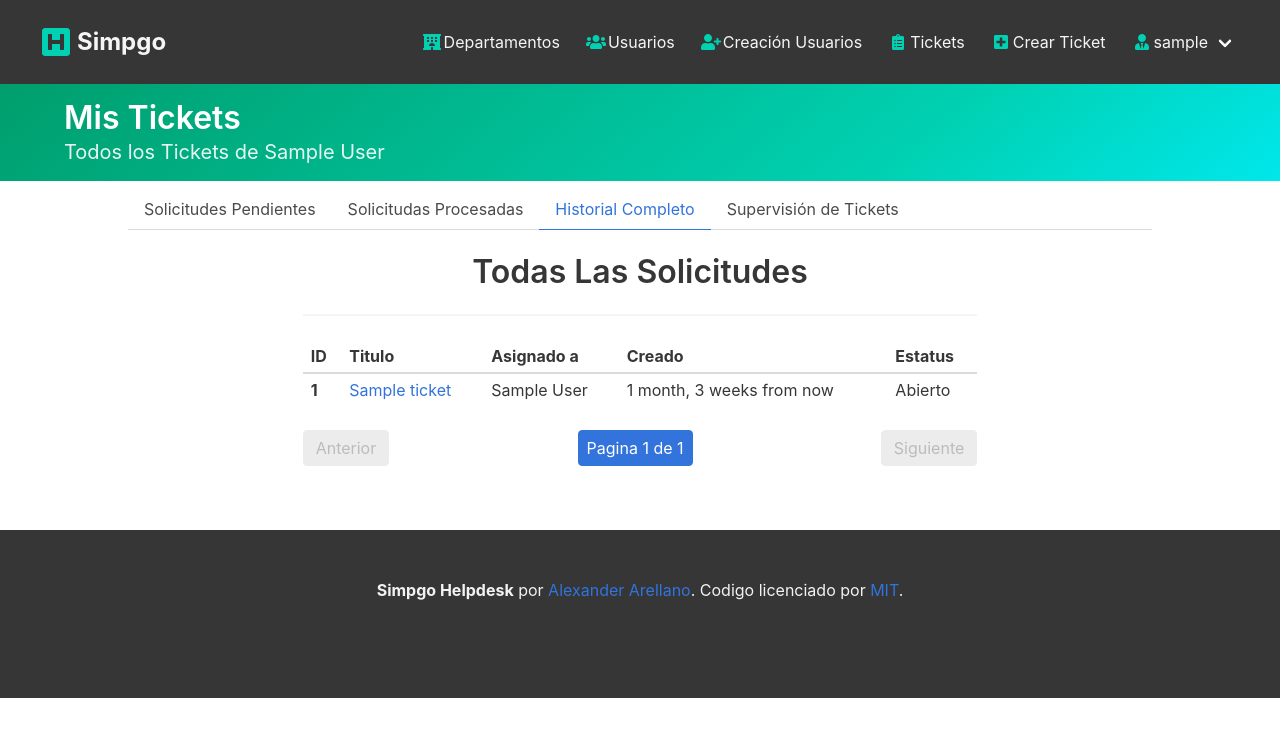
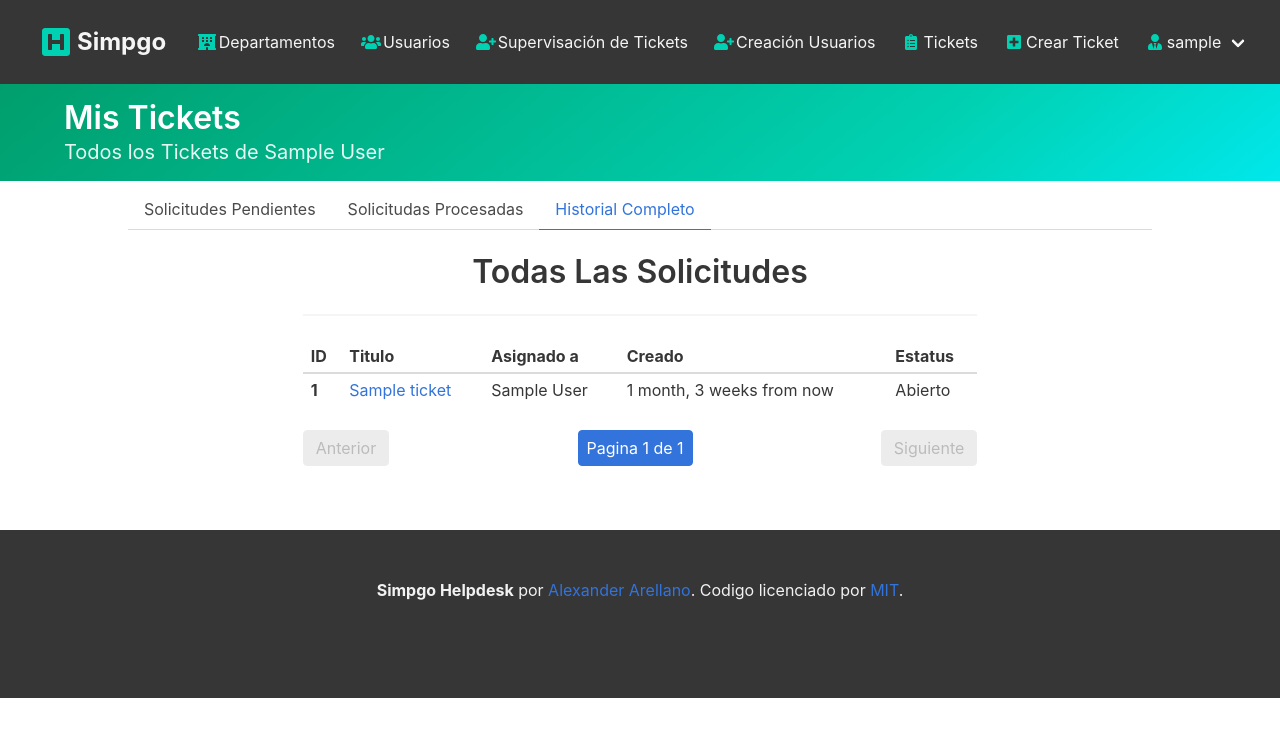
Before and after one commit to aarellanoj/Simpgo, a Django app: page /my-tickets/history/ in a window 1280 px wide. Shown: the top 745 px of the page. Run offline with Django 3.2, Linux system fonts and the light colour scheme; a user stored in the database is signed in; tables that the repository leaves empty hold one stand-in row (values such as "Sample post"); parts of the project's set-up code (start-up, migrations or seed data) failed here and were passed over; some libraries are stand-ins or nearby versions.

Commit message:
Superviser

```diff
--- a/simpgo_app/models.py
+++ b/simpgo_app/models.py
@@ -127,9 +127,10 @@ class Profile(models.Model):
     def is_superviser(self):
         departments = list(Department.objects.all())
         x = False
+        d = None
         for department in departments:
             if self.user == department.department_chief.user:
-                x = True
+                x = department
         return x
 
     def __str__(self):
--- a/simpgo_app/templates/simpgo_app/account.html
+++ b/simpgo_app/templates/simpgo_app/account.html
@@ -6,7 +6,9 @@
         <h1 class="title">
             {{ account.get_full_name }}
         </h1>
-          <h2 class="subtitle">Cuenta #{{account.id}} </h2>
+          <h2 class="subtitle">
+            Departamento: {{ account.profile.department.name }} - Cargo: {{ account.profile.job_title }}
+          </h2>
       </div>
     </div>
   </section>
--- a/simpgo_app/templates/simpgo_app/base.html
+++ b/simpgo_app/templates/simpgo_app/base.html
@@ -11,7 +11,7 @@
     {% block helpdesk_head %}
     {% endblock %}
   </head>
-  <body>
+  <body style="height:746px;">
     <nav class="navbar is-spaced is-dark" role="navigation" aria-label="main navigation">
         <div class="navbar-brand">
 
@@ -51,6 +51,15 @@
                               <i class="fas fa-users"></i>
                         </span>
                         <span> Usuarios</span>
+                      </a>
+                    {% endif %}
+
+                    {%  if user.profile.is_superviser  %}
+                      <a class="navbar-item" href="{% url 'supervise_ticket' %}">
+                          <span class="icon has-text-primary">
+                                <i class="fas fa-user-plus"></i>
+                          </span>
+                          <span> Supervisación de Tickets</span>
                       </a>
                     {% endif %}
 
@@ -100,6 +109,15 @@
 
                 {% elif user.is_authenticated %}
                   <div class="navbar-end">
+
+                      {%  if user.profile.is_superviser  %}
+                        <a class="navbar-item" href="{% url 'supervise_ticket' %}">
+                            <span class="icon has-text-primary">
+                                  <i class="fas fa-eye"></i>
+                            </span>
+                            <span> Supervisación de Tickets</span>
+                        </a>
+                      {% endif %}
 
                       <a class="navbar-item" href="{% url 'my_tickets' %}">
                         <span class="icon has-text-primary">
--- a/simpgo_app/templates/simpgo_app/my_tickets.html
+++ b/simpgo_app/templates/simpgo_app/my_tickets.html
@@ -38,9 +38,6 @@
               <li {% if 'in-process' in request.get_full_path %} class="is-active" {% endif %} ><a href="{% url 'my_tickets' %}" >Solicitudes Pendientes</a></li>
               <li {% if 'processed' in request.get_full_path %} class="is-active" {% endif %}  ><a href="{% url 'my_tickets_pro' %}" >Solicitudas Procesadas</a></li>
               <li {% if 'history' in request.get_full_path %} class="is-active" {% endif %} ><a href="{% url 'my_tickets_history' %}" >Historial Completo</a></li>
-              {% if request.user.profile.is_superviser %}
-                <li {% if 'supervise' in request.get_full_path %} class="is-active" {% endif %} ><a href="{% url 'supervise_ticket' %}"> Supervisión de Tickets </a></li>
-              {% endif %}
             </ul>
           </div>
       {% if tickets_pro %}
@@ -228,59 +225,7 @@
       </div>
       {% endif %}
 
-      {% if tickets_sup %}
-      <div class="columns">
-        <div class="column is-8 is-offset-2">
-          <center>
-            <form method="POST" action="{% url 'my_tickets' %}">{% csrf_token %}
-                <p class="title" align="center">Supervisión de Solcitudes</p>
-                <hr>
-              <table class="table is-narrow is-hoverable is-fullwidth">
-                <thead>
-                  <tr class="">
-                    <th>ID</th>
-                    <th>Titulo</th>
-                    <th>Asignado a</th>
-                    <th>Creado</th>
-                    <th>Estatus</th>
-                  </tr>
-                </thead>
-                <tbody>
-                  {% for ticket in tickets_sup %}
-                    <tr>
-                      <th>{{ticket.id}}</th>
-                      <td><a href="{% url 'ticket_view' ticket.id %}" title="{{ticket.title}}">{{ticket.title}}</a> </td>
-                      <td>{{ticket.assigned_to}}</td>
-                      <td>{{ticket.created|naturaltime}}</td>
-                      <td>{{ticket.get_status_display}}</td>
-                    </tr>
-                  {% endfor %}
-                </tbody>
-              </table>
-              <nav class="pagination is-centered" role="navigation" aria-label="pagination">
-                {% if tickets_sup.has_previous %}
-                  <a href="?page={{ tickets_sup.previous_page_number }}" class="pagination-previous">Anterior</a>
-                {% else %}
-                  <a class="pagination-previous" disabled >Anterior</a>
-                {% endif %}
-
-                {% if tickets_sup.has_next %}
-                  <a href="?page={{ tickets_sup.next_page_number }}" class="pagination-next">Siguiente</a>
-                {% else %}
-                  <a class="pagination-next" disabled >Siguiente</a>
-                {% endif %}
-
-                <ul class="pagination-list">
-                  <li><a class="pagination-link is-current">Pagina {{ tickets_sup.number }} de {{ tickets_sup.paginator.num_pages }}</a></li>
-                </ul>
-              </nav>
-            </form>
-          </center>
-        </div>
-      </div>
-      {% endif %}
-
-      {% if not history and not tickets_pro and not tickets and not tickets_sup %}
+      {% if not history and not tickets_pro and not tickets %}
           <div class="notification is-primary is-fullwidth is-fullheight">
             <h3 class="is-title is-3">Felicidades No Tienes Ningun Ticket.</h3>
           </div>
--- a/simpgo_app/templates/simpgo_app/ticket_view.html
+++ b/simpgo_app/templates/simpgo_app/ticket_view.html
@@ -109,7 +109,7 @@
     <hr>
   {% endfor %}
   <!-- Fin Respuestas al Comentario -->
-  {% if user.profile.is_superviser %}
+  {% if user.profile.is_superviser and not ticket.is_supervised and not ticket.deleted %}
     <div class="buttons" style="margin:1em;">
         <a class="button is-primary" href="{% url 'supervised_accept' ticket.id %}">
             <span class="icon is-small">
@@ -126,7 +126,7 @@
     </div>
   {% endif %}
 
-{% if user.profile.is_worker %}
+{% if user.profile.is_worker and ticket.is_supervised %}
 <!-- Comentario Form -->
   <article class="media">
     <figure class="media-left">
--- a/simpgo_app/views.py
+++ b/simpgo_app/views.py
@@ -24,7 +24,7 @@ def is_myticket(user,ticket):
         or user.is_staff
         or user.profile.is_worker()
         or user.profile.id == ticket.created_by.id
-        or (user.profile.is_superviser() and ticket.created_by.department == user.profile.department)):
+        or (user.profile.is_superviser() == ticket.created_by.department)):
         return True
     else:
         return False
@@ -381,7 +381,7 @@ def create_user(request):
 def supervise_ticket(request):
 
     dep_worker = Profile.objects.filter(
-                    department=request.user.profile.department
+                    department=request.user.profile.is_superviser()
                  )
 
     tickets_sup = Ticket.objects.filter(
@@ -394,7 +394,7 @@ def supervise_ticket(request):
     page = request.GET.get('page')
     tickets_sup = paginator.get_page(page)
 
-    return render(request, 'simpgo_app/my_tickets.html', {'tickets_sup':tickets_sup,})
+    return render(request, 'simpgo_app/supervise_ticket.html', {'tickets_sup':tickets_sup,})
 
 @superviser_member_required
 def supervised_botton_accept(request,ticket_id):
```
Also changed, not shown: simpgo_app/templates/simpgo_app/supervise_ticket.html (added, +75 -0 lines).
